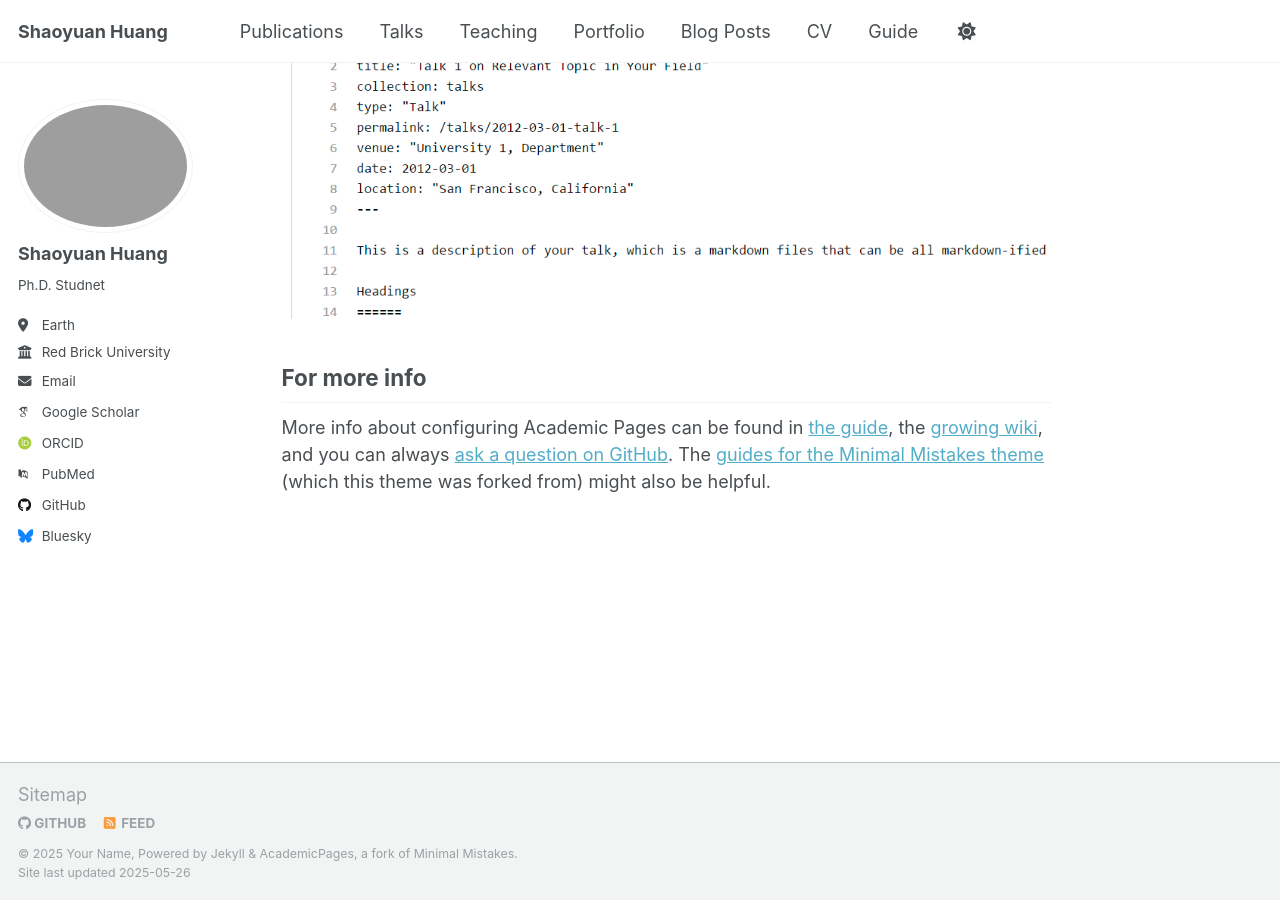
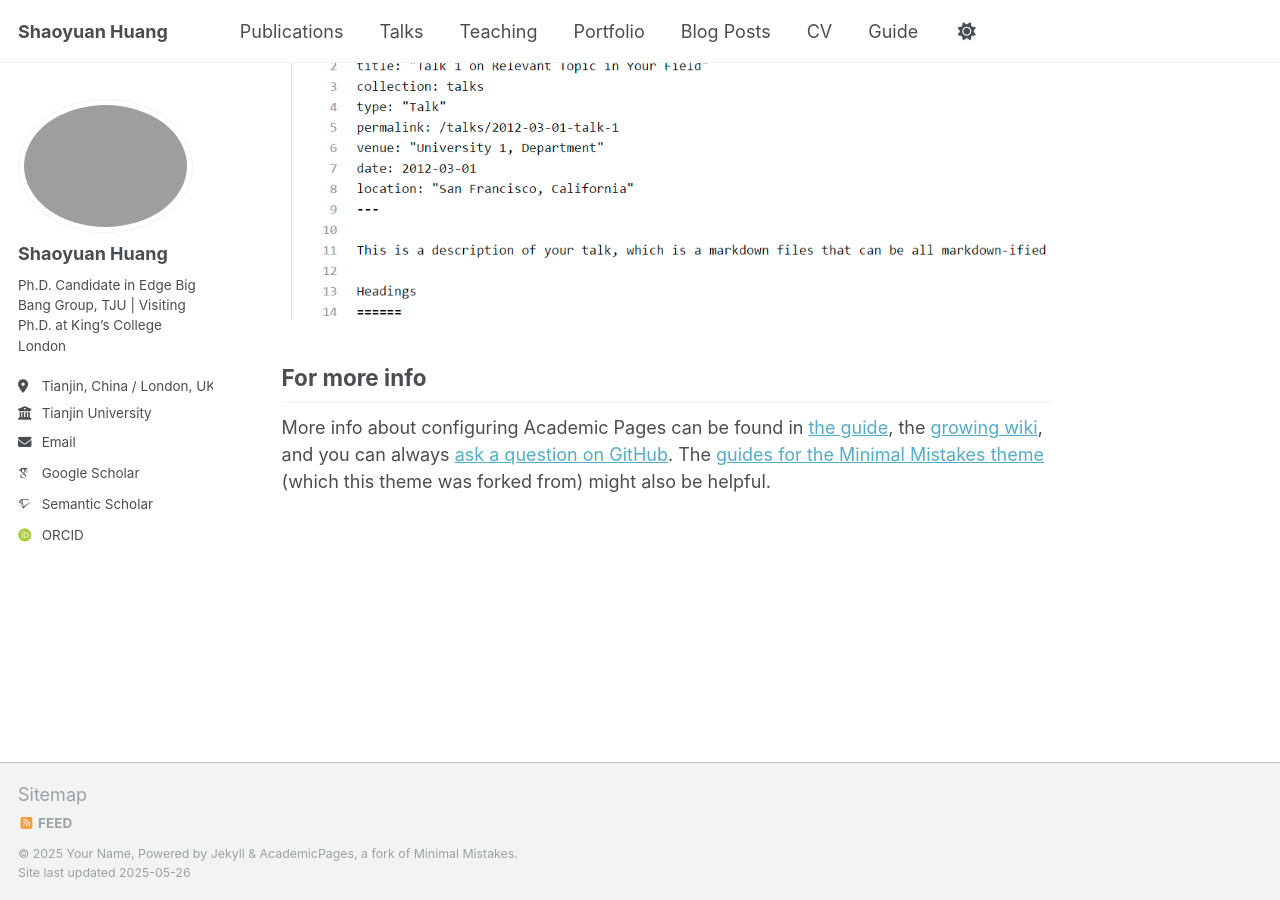
Before and after one commit to hsy23/ShaoyuanHuang, a Jekyll site: the page built from _pages/about.md, in a window 1280 px wide and 900 px high, scrolled down 2636 px. Built offline with Jekyll 4.4.1, drawn with Linux system fonts in a browser that asks for light colours; some web fonts are replaced.

Commit message:
Update _config.yml

```diff
--- a/_config.yml
+++ b/_config.yml
@@ -12,7 +12,7 @@ site_theme               : "default"
 title                    : "Shaoyuan Huang"
 title_separator          : "-"
 name                     : &name "Your Name"
-description              : &description "personal description"
+description              : &description "Ph.D. Candidate @ Tianjin University, Visiting Researcher @ King’s College London"
 url                      : https://academicpages.github.io # the base hostname & protocol for your site e.g. "https://[your GitHub username].github.io" or if you already have some other page hosted on Github then use "https://[your GitHub username].github.io/[Your Repo Name]"
 baseurl                  : "" # the subpath of your site, e.g. "/blog"
 repository               : "academicpages/academicpages.github.io"
@@ -25,56 +25,56 @@ author:
   avatar           : "profile.png"
   name             : "Shaoyuan Huang"
   pronouns         : # example: "she/her"
-  bio              : "Ph.D. Studnet"
-  location         : "Earth"
-  employer         : "Red Brick University"
+  bio              : "Ph.D. Candidate in Edge Big Bang Group, TJU | Visiting Ph.D. at King’s College London"
+  location         : "Tianjin, China / London, UK"
+  employer         : "Tianjin University"
   uri              : # URL
-  email            : "none@example.org"
+  email            : "hsy_233@tju.edu.cn"
 
   # Academic websites
   academia         : # URL
   arxiv            : # URL - Update with the correct link to your profile
-  googlescholar    : "https://scholar.google.com/citations?user=PS_CX0AAAAAJ"
+  googlescholar    : "https://scholar.google.com.tw/citations?user=nNfHu_QAAAAJ&hl=zh-TW"
   impactstory      : # URL
   orcid            : "http://orcid.org/yourorcidurl"
-  semantic         : # URL
-  pubmed           : "https://www.ncbi.nlm.nih.gov/pubmed/?term=john+snow"
+  semantic         : https://www.semanticscholar.org/author/Shaoyuan-Huang/15634370
+  pubmed           : # "https://www.ncbi.nlm.nih.gov/pubmed/?term=john+snow"
   researchgate     : # URL
   scopus           : # URL
 
   # Repositories and software development
-  bitbucket        : # Username - Update with your username on the site
-  codepen          : # Username
-  dribbble         : # Username
-  github           : "academicpages"
-  kaggle           : # Username
-  stackoverflow    : # User number or user number and name (i.e., use "1" or "1/jeff-atwood")
+  # bitbucket        : # Username - Update with your username on the site
+  # codepen          : # Username
+  # dribbble         : # Username
+  # github           : "academicpages"
+  # kaggle           : # Username
+  # stackoverflow    : # User number or user number and name (i.e., use "1" or "1/jeff-atwood")
 
   # Social media
-  bluesky          : "bsky.app" # Replace this with you Bluesky username
-  facebook         : # Username
-  flickr           : # Username
-  foursquare       : # Username
-  goodreads        : # Username
-  google_plus      : # Username
-  keybase          : # Username
-  instagram        : # Username
-  lastfm           : # Username
-  linkedin         : # Username
-  mastodon         : # URL
-  medium           : # URL
-  pinterest        : # Username
-  soundcloud       : # Username
-  steam            : # Username
-  telegram         : # URL
-  tumblr           : # Username
-  twitter          : # Username for X / Twitter
-  vine             : # Username
-  weibo            : # Username
-  wikipedia        : # Username
-  xing             : # Username
-  youtube          : # Username
-  zhihu            : # Username
+  # bluesky          : "bsky.app" # Replace this with you Bluesky username
+  # facebook         : # Username
+  # flickr           : # Username
+  # foursquare       : # Username
+  # goodreads        : # Username
+  # google_plus      : # Username
+  # keybase          : # Username
+  # instagram        : # Username
+  # lastfm           : # Username
+  # linkedin         : # Username
+  # mastodon         : # URL
+  # medium           : # URL
+  # pinterest        : # Username
+  # soundcloud       : # Username
+  # steam            : # Username
+  # telegram         : # URL
+  # tumblr           : # Username
+  # twitter          : # Username for X / Twitter
+  # vine             : # Username
+  # weibo            : # Username
+  # wikipedia        : # Username
+  # xing             : # Username
+  # youtube          : # Username
+  # zhihu            : # Username
 
 # Publication Category - The following the list of publication categories and their headings
 publication_category:
```
